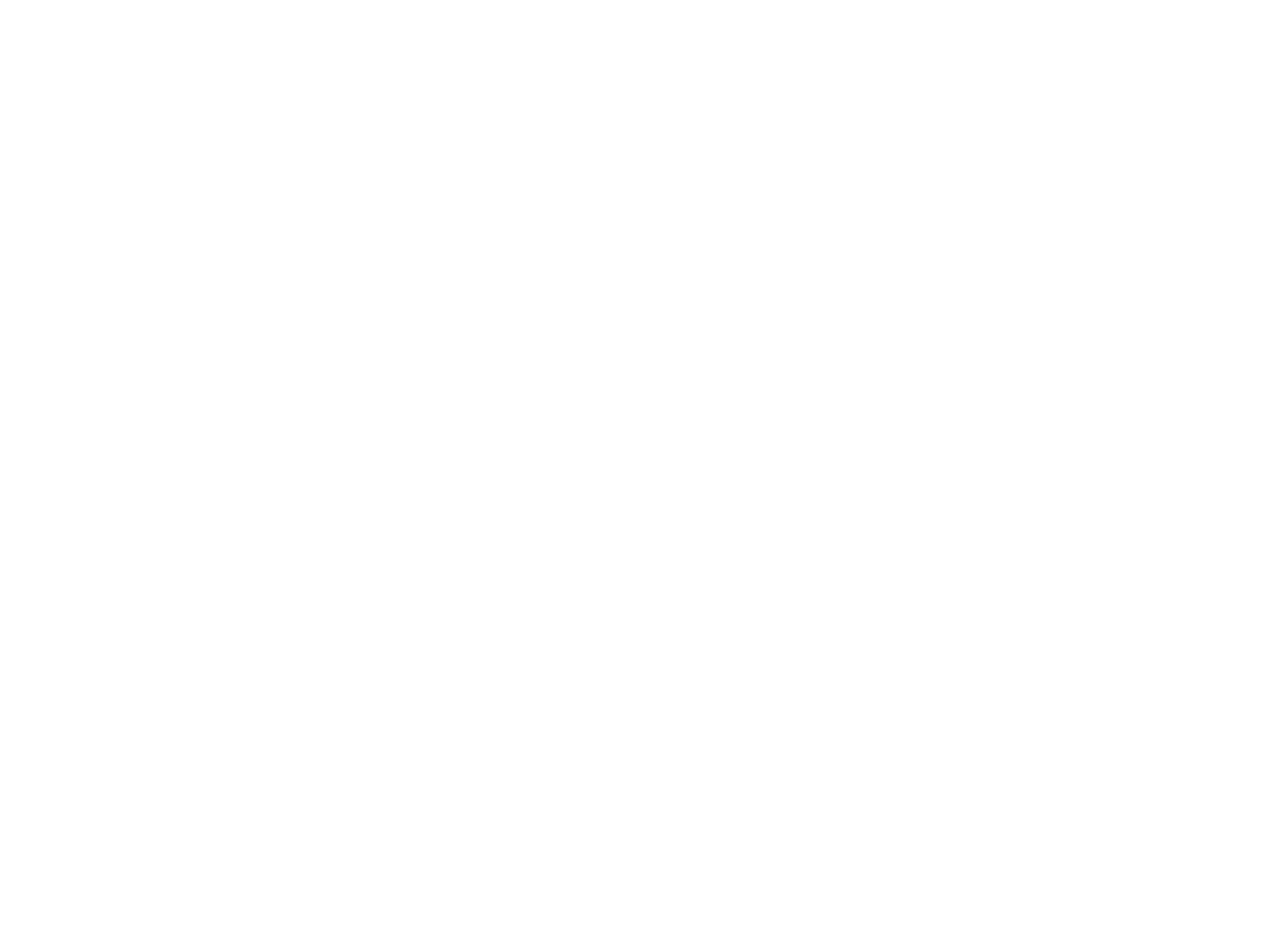
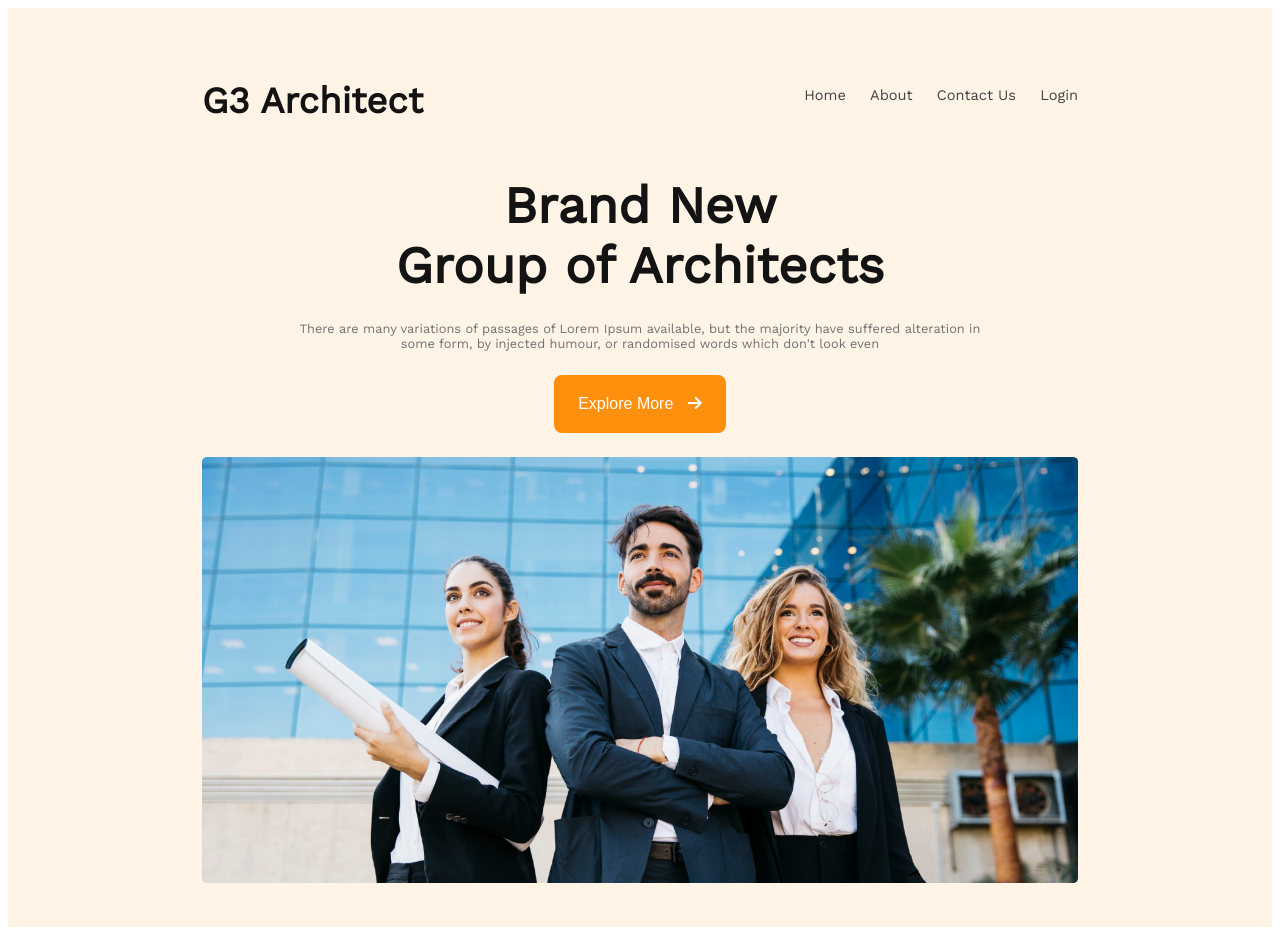
Before and after one commit to Mamun-Ashraf/third-generation-architect, a plain HTML site: page index.html in a window 1280 px wide. Before the commit the page ends 800 px from the top, so only its background shows below. Drawn offline with nearby package versions, Linux system fonts and the light colour scheme.

Commit message:
Added header section

```diff
--- a/index.html
+++ b/index.html
@@ -18,6 +18,41 @@
 
 <body>
 
+    <header>
+
+        <nav>
+            <h2 class="title">G3 Architect</h2>
+
+            <ul class="nav-links">
+                <li>Home</li>
+                <li>About</li>
+                <li>Contact Us</li>
+                <li>Login</li>
+            </ul>
+        </nav>
+
+        <div class="banner">
+            <div class="banner-content">
+                <div>
+                    <h1 class="headline">Brand New <br /> Group of Architects</h1>
+                    <p class="description">
+                        There are many variations of passages of Lorem Ipsum available, but the majority have
+                        suffered
+                        alteration in<br />
+                        some form, by injected humour, or randomised words which don't look even
+                    </p>
+                    <button class="btn-primary">
+                        Explore More
+                        <i class="fa-solid fa-arrow-right"></i>
+                    </button>
+                </div>
+            </div>
+            <div>
+                <img src="images/banner.png" alt="">
+            </div>
+        </div>
+    </header>
+
 </body>
 
 </html>
--- a/styles/architect.css
+++ b/styles/architect.css
@@ -11,3 +11,144 @@ body {
     margin-top: 0 auto;
     font-family: 'Work Sans', sans-serif;
 }
+
+section {
+    margin-top: 8.2vw;
+}
+
+.btn-primary {
+    border: 0;
+    border-radius: 8px;
+    color: #FFFFFF;
+    background-color: #FF900E;
+    font-size: 1.25vw;
+    padding: 20px 24px;
+}
+
+.fa-arrow-right {
+    margin-left: 10px;
+}
+
+.title {
+    font-size: 2.84vw;
+    font-weight: bold;
+    color: #131313;
+    margin-bottom: 1.5vw;
+}
+
+.sub-title {
+    font-size: 1.25vw;
+    font-weight: 600;
+    color: #131313;
+    margin-bottom: 10px;
+}
+
+.description {
+    color: #727272;
+    font-size: 1vw;
+}
+
+/* --------------------------
+Styles of header section
+--------------------------- */
+
+header {
+    background-color: rgba(255, 144, 14, 0.1);
+    padding: 3.16vw 15.15vw;
+}
+
+/* --------------------------
+Styles of navBar
+--------------------------- */
+
+nav {
+    display: flex;
+    justify-content: space-between;
+    align-items: center;
+}
+
+.nav-links {
+    display: flex;
+    gap: 1.89vw;
+    list-style: none;
+    font-size: 1.14vw;
+    font-weight: 500;
+    color: #424242;
+}
+
+/* --------------------------
+Styles of banner
+--------------------------- */
+
+.banner-content {
+    text-align: center;
+    display: flex;
+    justify-content: center;
+}
+
+.headline {
+    font-size: 4vw;
+    font-weight: bold;
+    margin-bottom: 2vw;
+    color: #131313;
+}
+
+.description {
+    margin-bottom: 1.89vw;
+}
+
+.banner img {
+    width: 100%;
+    margin-top: 1.89vw;
+}
+
+/* --------------------------
+Styles of navBar
+--------------------------- */
+
+/* --------------------------
+Styles of navBar
+--------------------------- */
+
+/* --------------------------
+Styles of navBar
+--------------------------- */
+
+/* --------------------------
+Styles of navBar
+--------------------------- */
+
+/* --------------------------
+Styles of navBar
+--------------------------- */
+
+/* --------------------------
+Responsive Styles for small device
+--------------------------- */
+
+@media only screen and (max-width:688px) {
+    .title {
+        font-size: 3vw;
+    }
+
+    .sub-title {
+        font-size: 2.5vw;
+    }
+
+    .description {
+        font-size: 2vw;
+    }
+
+    .btn-primary {
+        font-size: 2.5vw;
+    }
+
+    .nav-links {
+        font-size: 2vw;
+    }
+
+}
+
+/* --------------------------
+Responsive Styles for medium device
+--------------------------- */
```
